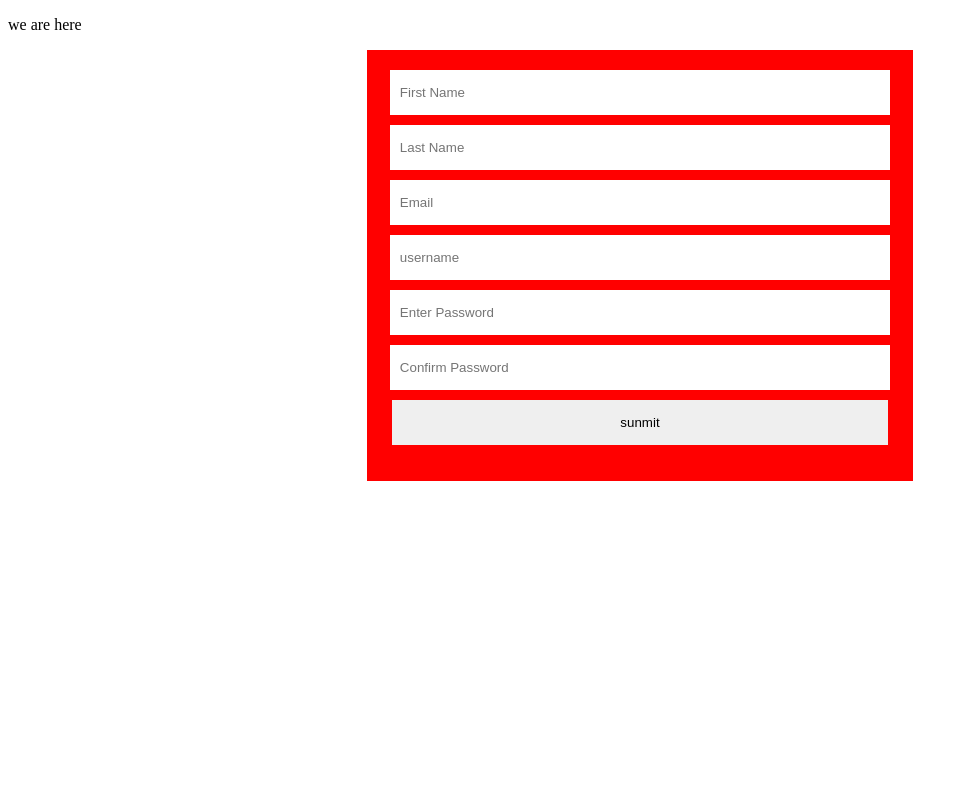
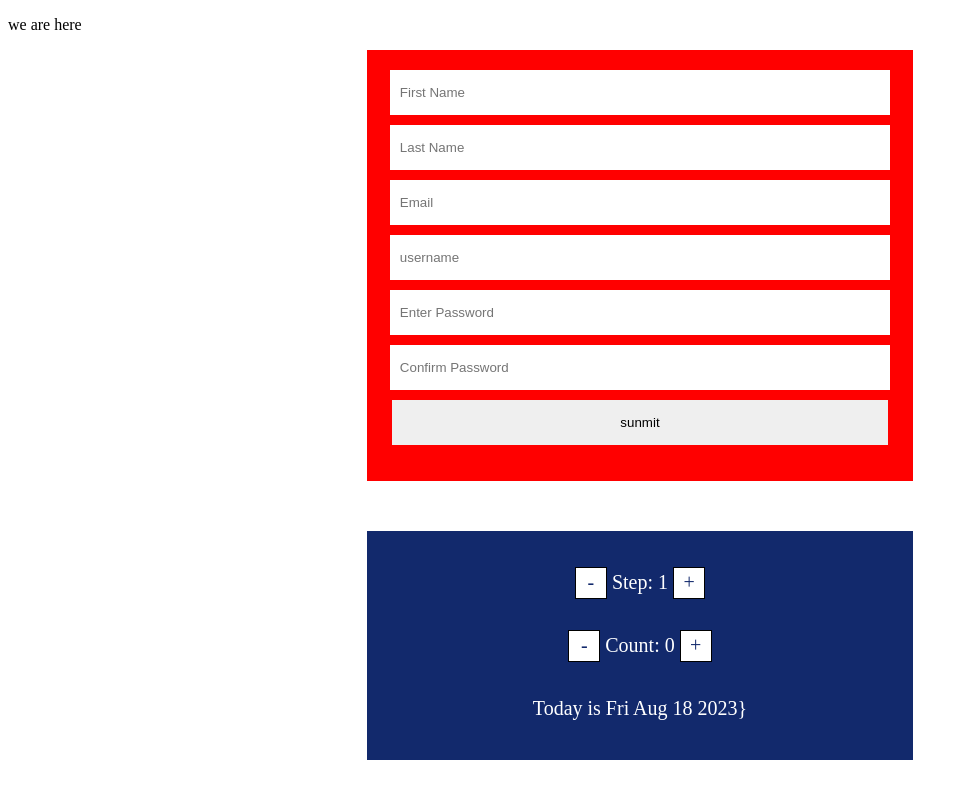
Before and after one commit to Jamleads/Social-media, a React (Vite) app: page / in a window 1280 px wide. Shown: the whole page, without its empty margins (0-967 px from the left). Built offline with nearby package versions, Linux system fonts and the light colour scheme.

Commit message:
count counting

```diff
--- a/sass/main.scss
+++ b/sass/main.scss
@@ -20,3 +20,38 @@
     border: none;
   }
 }
+
+.chalemge {
+  width: 40%;
+  margin: auto;
+  background-color: #12296c;
+  margin-top: 50px;
+  padding: 20px;
+  font-size: 20px;
+  display: flex;
+  flex-direction: column;
+  align-items: center;
+  justify-content: center;
+  color: #fff;
+
+  .step,
+  .count {
+    display: flex;
+    align-items: center;
+    gap: 5px;
+    color: #fff;
+
+    .btn {
+      display: flex;
+      align-items: center;
+      justify-content: center;
+      background-color: #fff;
+      color: #12296c;
+      width: 30px;
+      height: 30px;
+      border: 1px solid black;
+      font-size: 20px;
+      cursor: pointer;
+    }
+  }
+}
--- a/src/App.jsx
+++ b/src/App.jsx
@@ -4,6 +4,7 @@ import viteLogo from "/vite.svg";
 import "./index.css";
 import Form from "./Components/Form";
 import "react-toastify/dist/ReactToastify.css";
+import Chalenge from "./Components/Chalenge";
 
 function App() {
   return (
@@ -11,6 +12,7 @@ function App() {
       <div>
         <p>we are here</p>
         <Form />
+        <Chalenge />
       </div>
     </>
   );
--- /dev/null
+++ b/src/Components/Chalenge.jsx
@@ -0,0 +1,62 @@
+import React from "react";
+import { useState } from "react";
+
+const Chalenge = () => {
+  const [step, setStep] = useState(1);
+  const [count, setCount] = useState(0);
+
+  const stepIncrease = () => {
+    setStep(step + 1);
+  };
+  const stepDecrease = () => {
+    setStep(step - 1);
+  };
+
+  const countIncrease = () => {
+    setCount(count + step);
+  };
+  const countDecrease = () => {
+    setCount(count - step);
+  };
+
+  const date = new Date("Aug 18 2023");
+  date.setDate(date.getDate() + count);
+
+  return (
+    <div className="chalemge">
+      <div className="step">
+        <div className="btn" onClick={() => stepDecrease()}>
+          -
+        </div>
+        <p>
+          Step: <span>{step}</span>
+        </p>
+        <div className="btn" onClick={() => stepIncrease()}>
+          +
+        </div>
+      </div>
+
+      <div className="count">
+        <div className="btn" onClick={() => countDecrease()}>
+          -
+        </div>
+        <p>
+          Count: <span>{count}</span>
+        </p>
+        <div className="btn" onClick={() => countIncrease()}>
+          +
+        </div>
+      </div>
+
+      <p>
+        {count === 0
+          ? `Today is ${date.toDateString()}}`
+          : count < 0
+          ? `${Math.abs(count)} days ago was ${date.toDateString()}`
+          : `${count} days from today is ${date.toDateString()}`}
+      </p>
+    </div>
+  );
+};
+
+export default Chalenge;
--- a/src/index.css
+++ b/src/index.css
@@ -15,3 +15,34 @@
     width: 98%;
     padding: 15px 10px;
     border: none; }
+
+.chalemge {
+  width: 40%;
+  margin: auto;
+  background-color: #12296c;
+  margin-top: 50px;
+  padding: 20px;
+  font-size: 20px;
+  display: flex;
+  flex-direction: column;
+  align-items: center;
+  justify-content: center;
+  color: #fff; }
+  .chalemge .step,
+  .chalemge .count {
+    display: flex;
+    align-items: center;
+    gap: 5px;
+    color: #fff; }
+    .chalemge .step .btn,
+    .chalemge .count .btn {
+      display: flex;
+      align-items: center;
+      justify-content: center;
+      background-color: #fff;
+      color: #12296c;
+      width: 30px;
+      height: 30px;
+      border: 1px solid black;
+      font-size: 20px;
+      cursor: pointer; }
```
